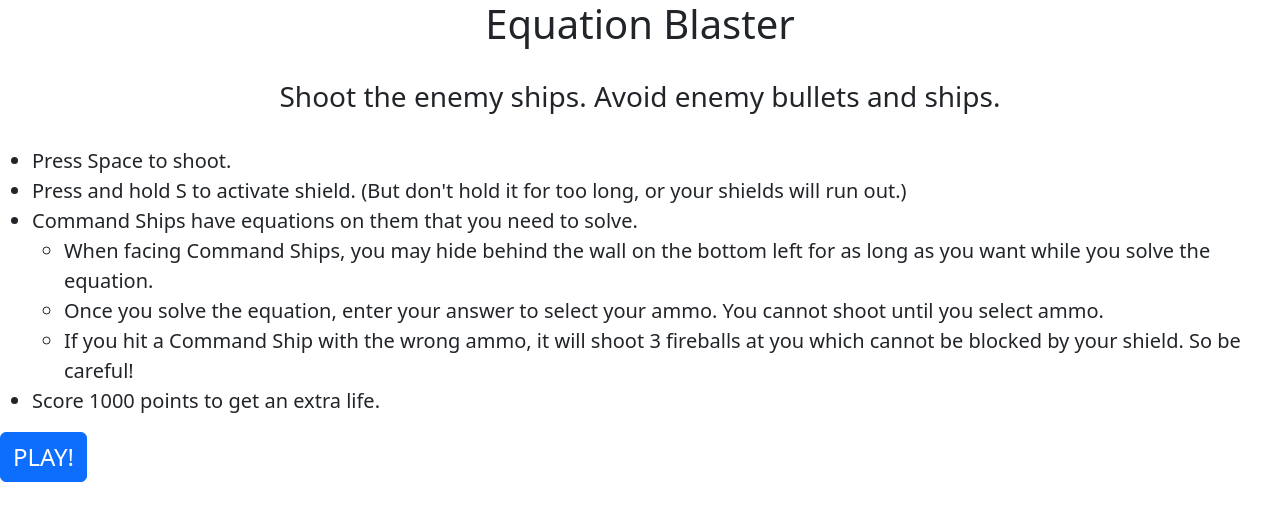
After one commit to schait/kaboom-math-games, a Flask app: page /blaster-instructions in a window 1280 px wide. The commit adds this page. Shown: the top 521 px of the page. Run offline with Flask 3, Linux system fonts and the light colour scheme.

Commit message:
Added instructions for Blaster

```diff
--- a/server.py
+++ b/server.py
@@ -21,6 +21,12 @@ def balance_game():
 
     return render_template('balance.html')
 
+@app.route('/blaster-instructions')
+def blaster_instructions():
+    """Instructions for Blaster game."""
+
+    return render_template('blaster_instructions.html')
+
 @app.route('/blaster')
 def blaster_game():
     """Equation Blaster game."""
--- a/static/blaster.css
+++ b/static/blaster.css
@@ -8,3 +8,11 @@
     /* background-color: rgb(250, 250, 250); */
     font-size: 24px;
 }
+
+.center {
+    text-align: center;
+}
+
+.big {
+    font-size: 24px;
+}
--- a/templates/balance_instructions.html
+++ b/templates/balance_instructions.html
@@ -4,6 +4,7 @@
         <link href="https://cdn.jsdelivr.net/npm/bootstrap@5.3.0-alpha3/dist/css/bootstrap.min.css"
         rel="stylesheet" integrity="sha384-KK94CHFLLe+nY2dmCWGMq91rCGa5gtU4mk92HdvYe+M/SXH301p5ILy+dN9+nJOZ" crossorigin="anonymous">
         <link rel="stylesheet" href="/static/balance.css">
+        <title>Balance It Out</title>
     </head>
     <body>
         <h1 class="center">Balance It Out</h1>
--- /dev/null
+++ b/templates/blaster_instructions.html
@@ -0,0 +1,35 @@
+<!DOCTYPE html>
+<html>
+    <head>
+        <link href="https://cdn.jsdelivr.net/npm/bootstrap@5.3.0-alpha3/dist/css/bootstrap.min.css"
+        rel="stylesheet" integrity="sha384-KK94CHFLLe+nY2dmCWGMq91rCGa5gtU4mk92HdvYe+M/SXH301p5ILy+dN9+nJOZ" crossorigin="anonymous">
+        <link rel="stylesheet" href="/static/blaster.css">
+        <title>Equation Blaster</title>
+    </head>
+    <body>
+        <h1 class="center">Equation Blaster</h1>
+        <br>
+        <h3 class="center">Shoot the enemy ships. Avoid enemy bullets and ships.</h3>
+        <br>
+        <div style="font-size: 20px;">
+            <ul>
+                <li>Press Space to shoot.</li>
+                <li>Press and hold S to activate shield. (But don't hold it for too long, or your shields will run out.)</li>
+                <li>Command Ships have equations on them that you need to solve.
+                <ul>
+                    <li>When facing Command Ships, you may hide behind the wall on the bottom left for as long as you want
+                        while you solve the equation.</li>
+                    <li>Once you solve the equation, enter your answer to select your ammo. You cannot shoot until you select
+                        ammo.</li>
+                    <li>If you hit a Command Ship with the wrong ammo, it will shoot 3 fireballs at you which cannot be blocked
+                        by your shield. So be careful!</li>
+                </ul>
+                </li>
+                <li>Score 1000 points to get an extra life.</li>
+            </ul>
+        </div>
+        <form action="/blaster">
+            <button type="submit" class="btn btn-primary big">PLAY!</button>
+        </form>
+    </body>
+</html>
--- a/templates/homepage.html
+++ b/templates/homepage.html
@@ -4,13 +4,13 @@
 <head>
 	<meta charset="utf-8">
 	<meta name="viewport" content="width=device-width">
-	<title>Kaboom</title>
+	<title>Math Games with Kaboom</title>
 </head>
 
 <body>
     <h1>Math Games</h1>
     <p><a href="/balance-instructions">Balance It Out</a></p>
-    <p><a href="/blaster">Equation Blaster</a></p>
+    <p><a href="/blaster-instructions">Equation Blaster</a></p>
 </body>
 
 </html>
```
